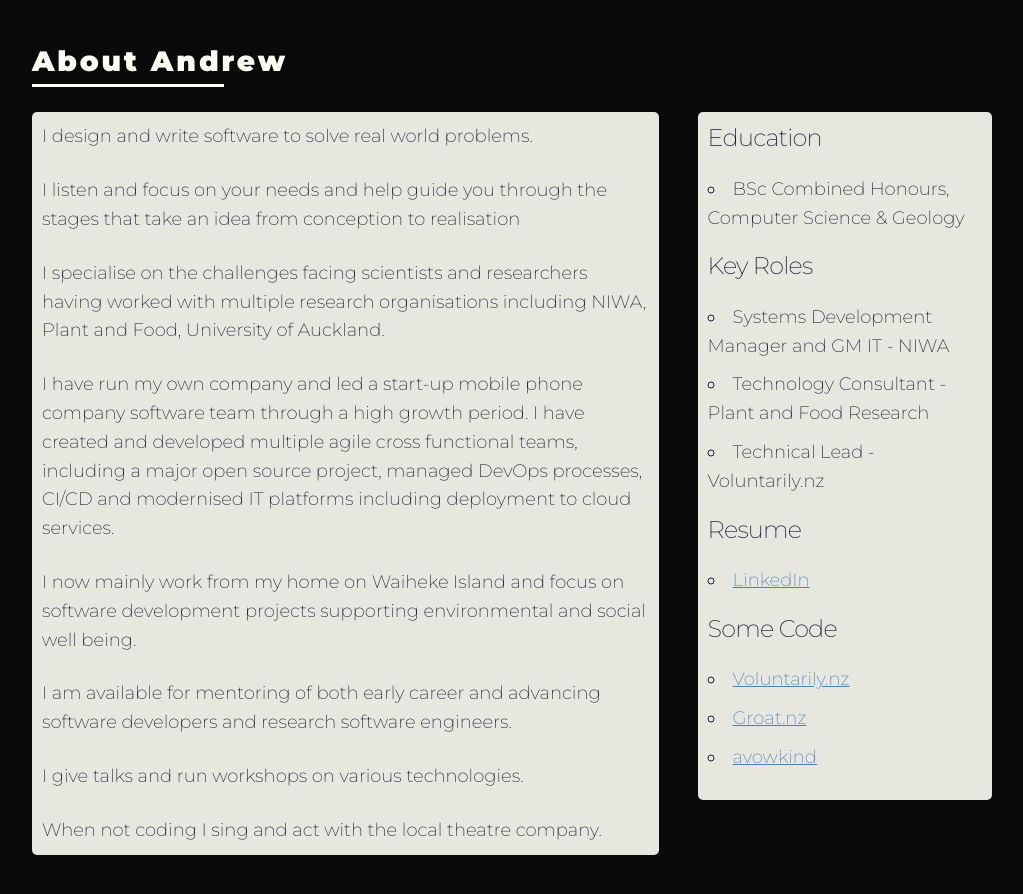
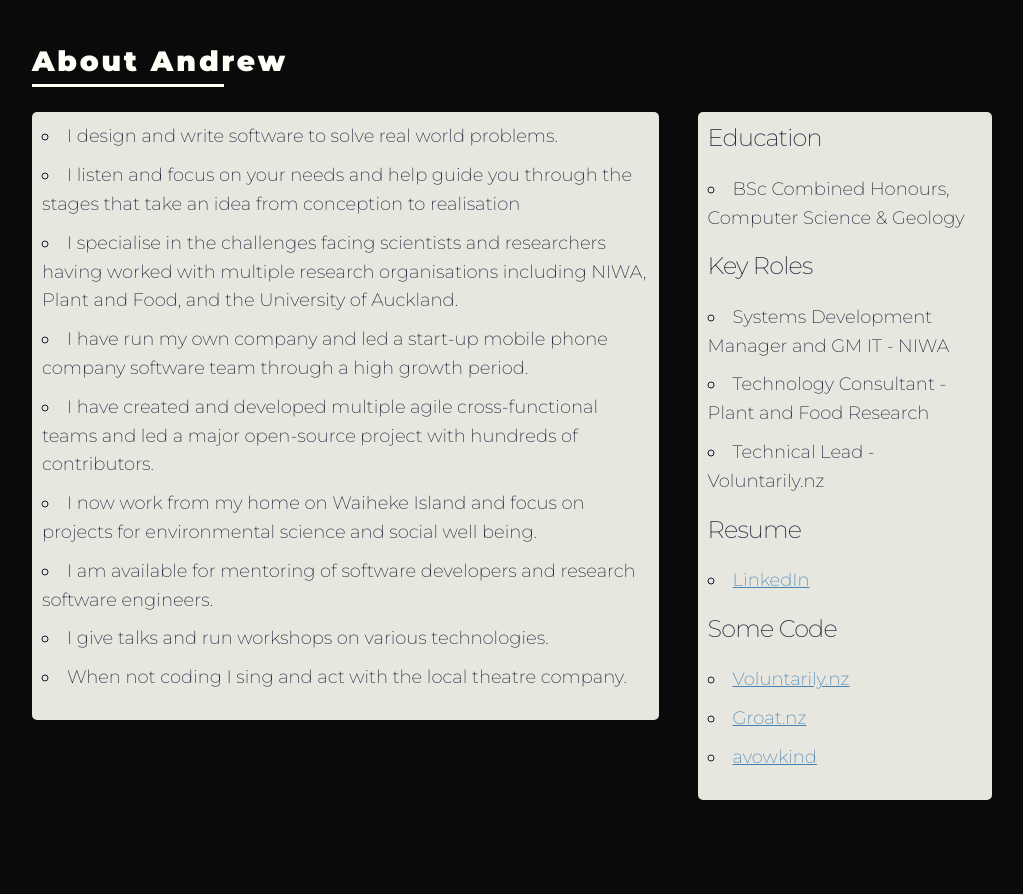
Before and after one commit to avowkind/groatnz-web, a Next.js app: page / in a window 1280 px wide. Shown: the part 1220-2114 px from the top of the page, without its empty margins (128-1151 px from the left). Built offline with nearby package versions, Linux system fonts and the light colour scheme.

Commit message:
text updates

```diff
--- a/pages/index.js
+++ b/pages/index.js
@@ -62,15 +62,21 @@ const Base = () =>
     </div>
     <div className="row bottom">
       <div className="two-thirds column">
-        <p>I design and write software to solve real world problems.</p>
-        <p>I listen and focus on your needs and help guide you through the stages
-          that take an idea from conception to realisation</p>
-        <p>I specialise on the challenges facing scientists and researchers having worked with multiple research organisations including NIWA, Plant and Food, University of Auckland.</p>
-        <p>I have run my own company and led a start-up mobile phone company software team through a high growth period. I have created and developed multiple agile cross functional teams, including a major open source project, managed DevOps processes, CI/CD and modernised IT platforms including deployment to cloud services.</p>
-        <p>I now mainly work from my home on Waiheke Island and focus on software development projects supporting environmental and social well being. </p>
-        <p>I am available for mentoring of both early career and advancing software developers and research software engineers.</p>
-        <p>I give talks and run workshops on various technologies.</p>
-        <p>When not coding I sing and act with the local theatre company.</p>
+      <ul>
+        <li>I design and write software to solve real world problems.</li>
+        <li>I listen and focus on your needs and help guide you through the stages
+          that take an idea from conception to realisation</li>
+        <li>I specialise in the challenges facing scientists and researchers having
+          worked with multiple research organisations including NIWA, Plant and Food, and the University of Auckland.</li>
+        <li>I have run my own company and led a start-up mobile phone company software team through a high growth period. </li>
+        <li>I have created and developed multiple agile cross-functional teams and led a major open-source project with hundreds of contributors.</li>
+        <li>I now work from my home on Waiheke Island and focus on
+          projects for environmental science and social well being. </li>
+        <li>I am available for mentoring of software developers
+          and research software engineers.</li>
+        <li>I give talks and run workshops on various technologies.</li>
+        <li>When not coding I sing and act with the local theatre company.</li>
+      </ul>
       </div>
       <div className="one-third column">
         <h4>Education</h4>
```
